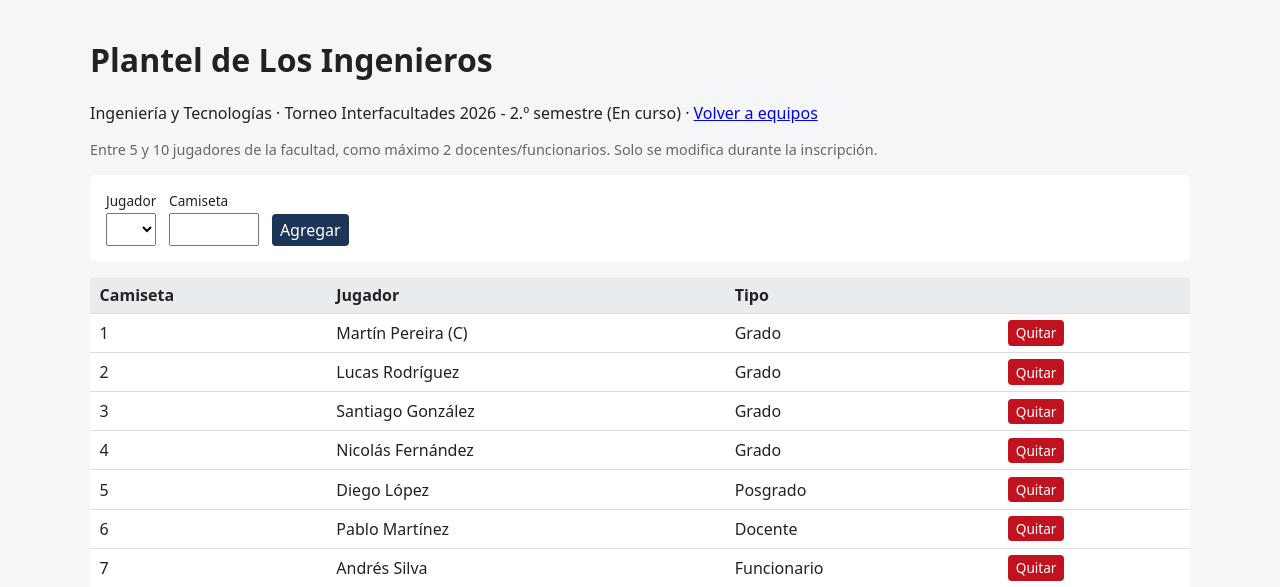
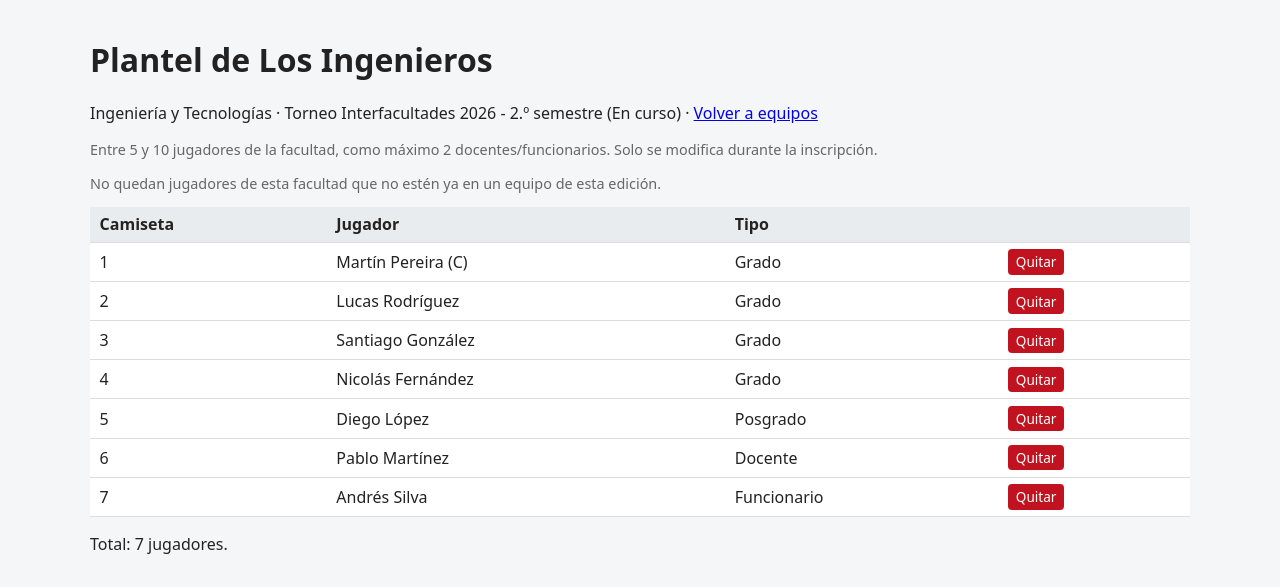
Before and after one commit to ernelol/torneo-futbol5-bd, a Flask app: page /equipos/1/plantel in a window 1280 px wide. Shown: the part 44-631 px from the top of the page. Run offline with Flask 3, Linux system fonts and the light colour scheme; a user stored in the database is signed in; data comes from the database, SQL or seed files in the repository; lists and menus that the app fills with data are empty.

Commit message:
Mostrar avisos cuando no hay jugadores para elegir y 404 en direcciones inexistentes

```diff
--- a/app/app.py
+++ b/app/app.py
@@ -11,7 +11,7 @@ from datetime import date
 from functools import wraps
 
 import pymysql
-from flask import Flask, flash, redirect, render_template, request, session, url_for
+from flask import Flask, abort, flash, redirect, render_template, request, session, url_for
 from werkzeug.security import check_password_hash
 
 import db
@@ -314,6 +314,8 @@ def plantel(id_equipo):
     equipo = db.consultar_uno("""SELECT e.*, f.nombre AS facultad, t.nombre AS torneo, t.estado AS estado_torneo
                                  FROM equipo e JOIN facultad f ON f.id_facultad = e.id_facultad
                                  JOIN torneo t ON t.id_torneo = e.id_torneo WHERE e.id_equipo = %s""", (id_equipo,))
+    if equipo is None:
+        abort(404)  # alguien escribió a mano un equipo que no existe
     # jugadores de la facultad del equipo que no están en ningún equipo de esta edición
     disponibles = db.consultar("""SELECT j.* FROM jugador j
                                   WHERE j.id_facultad = %s AND NOT EXISTS (
@@ -539,6 +541,8 @@ def planilla(id_partido):
                                   JOIN turno t ON t.id_turno = p.id_turno
                                   JOIN resultado_partido r ON r.id_partido = p.id_partido
                                   WHERE p.id_partido = %s""", (id_partido,))
+    if partido is None:
+        abort(404)  # alguien escribió a mano un partido que no existe
     en_planilla = db.consultar("""SELECT pp.ci_jugador, j.nombre, j.apellido, e.nombre AS equipo
                                   FROM planilla_partido pp JOIN jugador j ON j.ci = pp.ci_jugador
                                   JOIN equipo e ON e.id_equipo = pp.id_equipo
--- a/app/templates/plantel.html
+++ b/app/templates/plantel.html
@@ -5,6 +5,7 @@
 <p>{{ equipo.facultad }} · {{ equipo.torneo }} ({{ equipo.estado_torneo|etiqueta }}) ·
    <a href="{{ url_for('equipos', torneo=equipo.id_torneo) }}">Volver a equipos</a></p>
 <p class="nota">Entre 5 y 10 jugadores de la facultad, como máximo 2 docentes/funcionarios. Solo se modifica durante la inscripción.</p>
+{% if disponibles %}
 <form method="post" action="{{ url_for('agregar_al_plantel', id_equipo=equipo.id_equipo) }}" class="tarjeta">
   <label>Jugador
     <select name="ci_jugador" required>
@@ -14,6 +15,9 @@
   <label>Camiseta <input type="number" name="numero_camiseta" required min="1" max="99"></label>
   <button>Agregar</button>
 </form>
+{% else %}
+<p class="nota">No quedan jugadores de esta facultad que no estén ya en un equipo de esta edición.</p>
+{% endif %}
 <table>
   <tr><th>Camiseta</th><th>Jugador</th><th>Tipo</th><th></th></tr>
   {% for j in plantel %}
```
Also changed, not shown: app/templates/planilla.html (+12 -0 lines).
